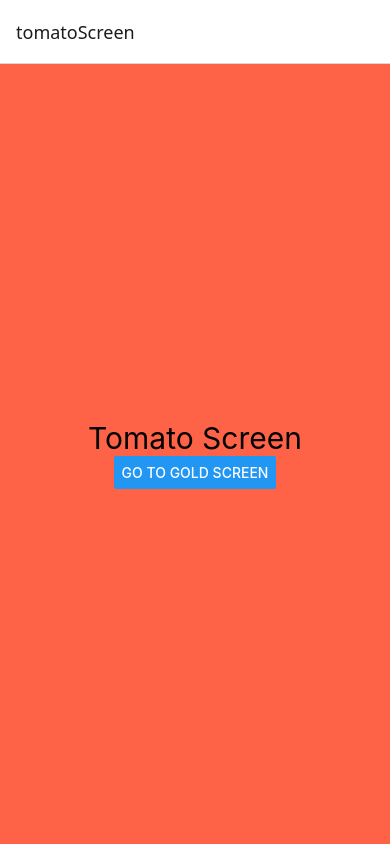
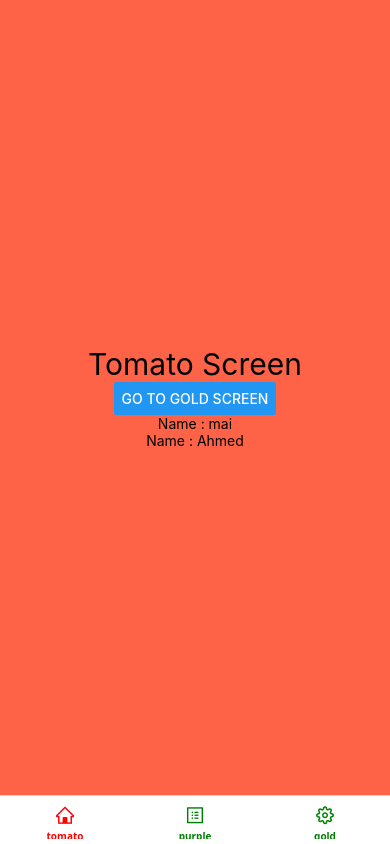
Before and after one commit to maioia/MasteringUI, a React Native app: screen /tomatoScreen in a window 390 px wide. Built offline with nearby package versions, Linux system fonts and the light colour scheme.

Commit message:
add routes

```diff
--- a/App.tsx
+++ b/App.tsx
@@ -1,15 +1,10 @@
-import { StyleSheet, Text, View } from "react-native";
-import MainStackNavigator from "./src/Navigation/MainStackNavigator";
 import { NavigationContainer } from "@react-navigation/native";
+import MyTabs from "./src/Navigation/BottomTabs";
 
 export default function App() {
   return (
     <NavigationContainer>
-      <MainStackNavigator />
+      <MyTabs />
     </NavigationContainer>
   );
 }
-
-const styles = StyleSheet.create({
-  container: { flex: 1 },
-});
--- a/package.json
+++ b/package.json
@@ -11,6 +11,7 @@
   "dependencies": {
     "@lottiefiles/dotlottie-react-native": "^0.11.0",
     "@react-native-masked-view/masked-view": "^0.3.2",
+    "@react-navigation/bottom-tabs": "^7.18.14",
     "@react-navigation/native": "^7.3.8",
     "@react-navigation/stack": "^7.10.11",
     "expo": "~54.0.33",
--- /dev/null
+++ b/src/Navigation/BottomTabs.tsx
@@ -0,0 +1,48 @@
+import { createBottomTabNavigator } from "@react-navigation/bottom-tabs";
+import PurpleScreen from "../navigationsScreens/PurpleScreen";
+import TomatoScreen from "../navigationsScreens/TomatoScreen";
+import GoldScreen from "../navigationsScreens/GoldScreen";
+import AntDesign from "@expo/vector-icons/AntDesign";
+import Feather from "@expo/vector-icons/Feather";
+const Tab = createBottomTabNavigator();
+
+export default function MyTabs() {
+  return (
+    <Tab.Navigator
+      screenOptions={{
+        headerShown: false,
+        tabBarActiveTintColor: "red",
+        tabBarInactiveTintColor: "green",
+        tabBarStyle: { backgroundColor: "#fff" },
+        tabBarLabelStyle: { fontSize: 10, fontWeight: "bold" }
+      }}
+    >
+      <Tab.Screen
+        options={{
+          title: "tomato",
+          tabBarIcon: ({color}) => <AntDesign name="home" size={18} color={color} />,
+        }}
+        name="TomatoScreen"
+        component={TomatoScreen}
+      />
+      <Tab.Screen
+        options={{
+          title: "purple",
+          tabBarIcon: ({color}) => (
+            <AntDesign name="profile" size={18} color={color} />
+          ),
+        }}
+        name="PurpleScreen"
+        component={PurpleScreen}
+      />
+      <Tab.Screen
+        options={{
+          title: "gold",
+          tabBarIcon: ({color}) => <Feather name="settings" size={18} color={color} />,
+        }}
+        name="GoldScreen"
+        component={GoldScreen}
+      />
+    </Tab.Navigator>
+  );
+}
--- a/src/Navigation/MainStackNavigator.tsx
+++ b/src/Navigation/MainStackNavigator.tsx
@@ -6,10 +6,17 @@ const Stack = createStackNavigator();
 
 function MainStackNavigator() {
   return (
-    <Stack.Navigator>
+    <Stack.Navigator
+      screenOptions={{ headerShown: false }}
+      initialRouteName="tomatoScreen"
+    >
+      <Stack.Screen name="GoldScreen" component={GoldScreen} />
       <Stack.Screen name="tomatoScreen" component={TomatoScreen} />
-      <Stack.Screen name="GoldScreen" component={GoldScreen} />
-      <Stack.Screen name="PurpleScreen" component={PurpleScreen} />
+      <Stack.Screen
+        options={{ headerShown: true, headerTitle: "Purple" }}
+        name="PurpleScreen"
+        component={PurpleScreen}
+      />
     </Stack.Navigator>
   );
 }
--- a/src/navigationsScreens/GoldScreen.tsx
+++ b/src/navigationsScreens/GoldScreen.tsx
@@ -1,16 +1,20 @@
 import { Button, StyleSheet, Text, View } from "react-native";
 import React from "react";
-import { useNavigation } from "@react-navigation/native";
+import { useNavigation, useRoute } from "@react-navigation/native";
 
 const GoldScreen = () => {
   const navigation = useNavigation();
+  const { name, params } = useRoute();
+  console.log(name);
+  console.log(params);
   return (
     <View style={styles.container}>
       <Text style={styles.text}>Gold Screen</Text>
       <Button
-        title="Go to Purple Screen"
+        title="Go to purple Screen"
         onPress={() => navigation.navigate("PurpleScreen")}
       />
+      <Text>Hello, {params?.name}</Text>
     </View>
   );
 };
--- a/src/navigationsScreens/TomatoScreen.tsx
+++ b/src/navigationsScreens/TomatoScreen.tsx
@@ -12,6 +12,10 @@ const TomatoScreen = () => {
           navigation.navigate("GoldScreen");
         }}
       />
+      <Text onPress={() => navigation.navigate("GoldScreen", {name:"mai"})}>Name : mai</Text>
+      <Text onPress={() => navigation.navigate("GoldScreen",{name:"ahmed"})}>
+        Name : Ahmed
+      </Text>
     </View>
   );
 };
```
Also changed, not shown: 1 other file (tests, documents, lock files or other folders).
